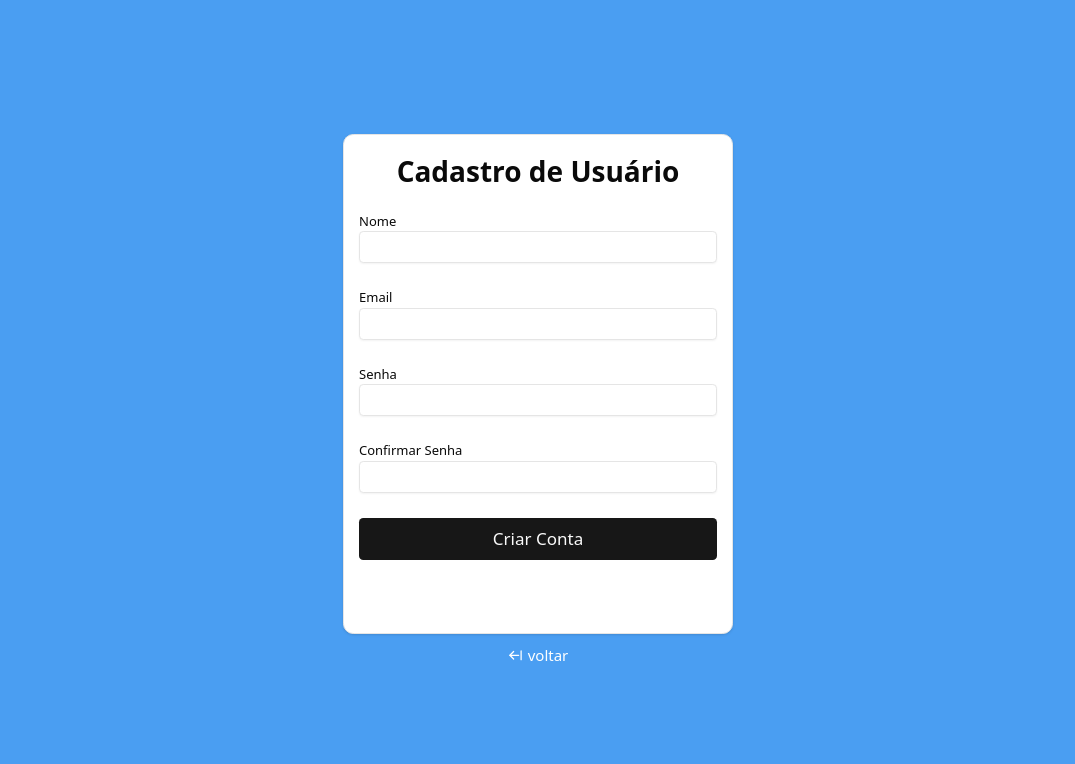
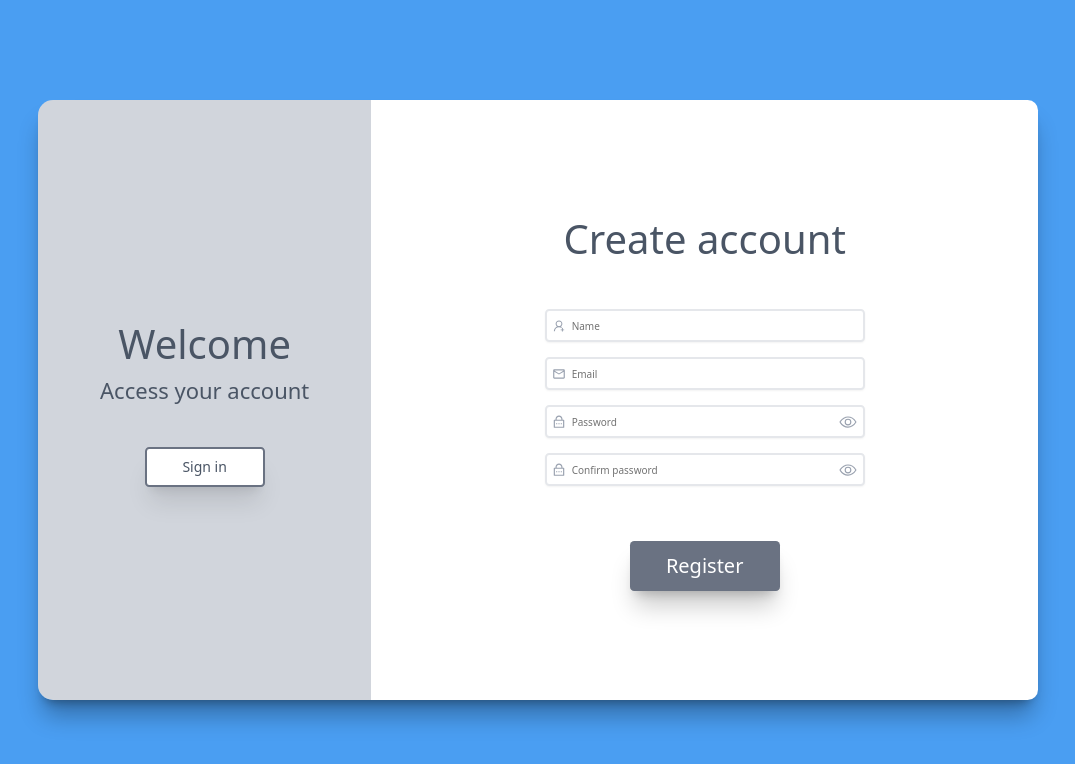
Before and after one commit to ThiagoPintodev2/pomodor-timer, a React (Vite) app: page /createaccount in a window 1280 px wide. Shown: the top 764 px of the page, without its empty margins (102-1177 px from the left). Built offline with nearby package versions, Linux system fonts and the light colour scheme.

Commit message:
added create Account page

```diff
--- a/src/App.tsx
+++ b/src/App.tsx
@@ -12,7 +12,6 @@ import CreateAccount from "./pages/createAccount/Index";
 
 function App() {
   const [titleTimer, setTitleTimer] = useState<string>("Pomodoro");
-  const [progress, setProgress] = useState<number>(0);
   const [themes, setThemes] = useState<ThemeInterface>({
     pomodoro: "#4a9ef2",
     shortBreak: "green",
@@ -20,10 +19,11 @@ function App() {
   });
   const [valuesInputTimer, setValuesInputTimer] = useState<ValueInput>({
     valueIntervalInput: 2,
-    pomodoroInput: 0.1,
+    pomodoroInput: 5,
     shortBreakInput: 0.1,
     longBreakInput: 0.1,
   });
+  const [progress, setProgress] = useState<number>(valuesInputTimer.pomodoroInput * 60);
 
   return (
     <>
--- a/src/assets/componentes/inputConfiguration/Index.tsx
+++ b/src/assets/componentes/inputConfiguration/Index.tsx
@@ -1,13 +1,19 @@
 import { Input } from "@/components/ui/input";
 import type { InputProps } from "./InputProps";
 
-function InputConfiguration({ className, label, placeholder, onChange}: InputProps) {
+function InputConfiguration({ type, icon, className, label, placeholder, iconPassword, onChange, onClick }: InputProps) {
   return (
     <div>
       <label className="text-[1.4rem] font-medium text-[gray]">
         {label}
-        <div>
-          <Input className={className} placeholder={placeholder} onChange={onChange} />
+        <div className={`relative w-full`}>
+          <span className={`absolute left-3 top-1/2 -translate-y-1/2 text-gray-400 pointer-events-none`}>
+            {icon}
+          </span>
+          <Input type={type} className={className} placeholder={placeholder} onChange={onChange} />
+          <button onClick={onClick}  className={`absolute right-3 top-1/2 -translate-y-1/2 text-gray-400 cursor-pointer`}>
+            {iconPassword}
+          </button>
         </div>
       </label>
     </div>
--- a/src/components/ui/input.tsx
+++ b/src/components/ui/input.tsx
@@ -8,7 +8,7 @@ function Input({ className, type, ...props }: React.ComponentProps<"input">) {
       type={type}
       data-slot="input"
       className={cn(
-        "file:text-foreground placeholder:text-muted-foreground selection:bg-primary selection:text-primary-foreground dark:bg-input/30 border-input h-9 w-full min-w-0 rounded-md border bg-transparent px-3 py-1 text-base shadow-xs transition-[color,box-shadow] outline-none file:inline-flex file:h-7 file:border-0 file:bg-transparent file:text-sm file:font-medium disabled:pointer-events-none disabled:cursor-not-allowed disabled:opacity-50 md:text-2xl",
+        "file:text-foreground placeholder:text-muted-foreground selection:bg-primary selection:text-primary-foreground dark:bg-input/30 border-input h-9 w-full min-w-0 rounded-md border bg-transparent px-3 py-1 text-base shadow-xs transition-[color,box-shadow] outline-none file:inline-flex file:h-7 file:border-0 file:bg-transparent file:text-sm file:font-medium disabled:pointer-events-none disabled:cursor-not-allowed disabled:opacity-50 ",
         "focus-visible:border-ring focus-visible:ring-ring/50 focus-visible:ring-[3px]",
         "aria-invalid:ring-destructive/20 dark:aria-invalid:ring-destructive/40 aria-invalid:border-destructive",
         className
--- a/src/components/ui/progress.tsx
+++ b/src/components/ui/progress.tsx
@@ -19,7 +19,7 @@ function Progress({
     >
       <ProgressPrimitive.Indicator
         data-slot="progress-indicator"
-        className="bg-[#FFF] h-full w-full flex-1 transition-all"
+        className="bg-[#FFF] h-[0.6rem] w-full flex-1 transition-all"
         style={{ transform: `translateX(-${100 - (value || 0)}%)` }}
       />
     </ProgressPrimitive.Root>
--- a/src/pages/createAccount/Index.tsx
+++ b/src/pages/createAccount/Index.tsx
@@ -1,106 +1,242 @@
-import { useForm } from "react-hook-form";
-import { z } from "zod";
-import { zodResolver } from "@hookform/resolvers/zod";
+import Btn from "@/assets/componentes/button/Index";
+import { useState } from "react";
+import type { InputValuesProps } from "./createAccountType";
+import { AiOutlineUserAdd } from "react-icons/ai";
+import { MdOutlineEmail } from "react-icons/md";
+import { RiLockPasswordLine } from "react-icons/ri";
+import { IoEyeOffOutline } from "react-icons/io5";
+import { IoEyeOutline } from "react-icons/io5";
+import InputConfiguration from "@/assets/componentes/inputConfiguration/Index";
+import { NavLink } from "react-router";
 
-import { Card, CardHeader, CardTitle, CardContent } from "@/components/ui/card";
-import { Input } from "@/components/ui/input";
-import { Label } from "@/components/ui/label";
-import { Button } from "@/components/ui/button";
-import { NavLink } from "react-router";
-import { LuArrowLeftFromLine } from "react-icons/lu";
+function CreateAccount() {
+  const [messagePassword, setMessagePassword] = useState<string | boolean>("");
+  const [changePasswordType, setChangePasswordType] =
+    useState<string>("password");
+  const [changeConfirmPasswordType, setChangeConfirmPasswordType] =
+    useState<string>("password");
+  const [inputValues, setInputValues] = useState<InputValuesProps>({
+    name: "",
+    email: "",
+    password: "",
+    password2: "",
+  });
+  const [inputsValidation, setInputsValidation] = useState<boolean>(false);
+  const [width, setWidth] = useState<number>(window.innerWidth);
 
-const schema = z
-  .object({
-    name: z.string().min(2, "Campo obrigatório"),
-    email: z.string().email("Campo obrigatório"),
-    password: z.string().min(6, "Senha deve ter no mínimo 6 caracteres"),
-    confirmPassword: z.string(),
-  })
-  .refine((data) => data.password === data.confirmPassword, {
-    message: "As senhas não coincidem",
-    path: ["confirmPassword"],
+  const handleSubmit = (e: { preventDefault: () => void }) => {
+    e.preventDefault();
+  };
+
+  const handleBtn = () => {
+    setInputsValidation(true);
+    if (inputValues.password === inputValues.password2) {
+      setMessagePassword(true);
+    } else {
+      return setMessagePassword("The passwords must be the same.");
+    }
+  };
+
+  const handlePassword = () => {
+    if (changePasswordType === "password") {
+      setChangePasswordType("text");
+    } else {
+      setChangePasswordType("password");
+    }
+  };
+  const handleConfirmPassword = () => {
+    if (changeConfirmPasswordType === "password") {
+      setChangeConfirmPasswordType("text");
+    } else {
+      setChangeConfirmPasswordType("password");
+    }
+  };
+
+  window.addEventListener("resize", () => {
+    setWidth(window.innerWidth);
   });
 
-type FormData = z.infer<typeof schema>;
-
-function CreateAccount() {
-  const {
-    register,
-    handleSubmit,
-    formState: { errors },
-  } = useForm<FormData>({
-    resolver: zodResolver(schema),
-  });
-
-  function onSubmit(data: FormData) {
-    console.log("Cadastro enviado:", data);
-  }
-
   return (
-    <div className="flex flex-col w-[100vw] h-[100vh] items-center justify-center">
-      <Card className="flex flex-col justify-baseline w-[39rem] h-[50rem] bg-white max-[410px]:w-[90vw] max-[320px]:h-[58vh]">
-        <CardHeader>
-          <CardTitle className="text-[2.8rem] text-center">
-            Cadastro de Usuário
-          </CardTitle>
-        </CardHeader>
-        <CardContent>
-          <form onSubmit={handleSubmit(onSubmit)} className="space-y-10">
-            <div className="space-y-0">
-              <Label className="text-[1.3rem]">Nome</Label>
-              <Input className="h-[3.2rem]" {...register("name")} />
-              {errors.name && (
-                <p className="text-sm text-red-500 ">{errors.name.message}</p>
-              )}
+    <div>
+      <div
+        className={`flex absolute inset-0 m-auto
+          w-[100rem] h-[60rem] items-center shadow-xl/30 rounded-3xl
+          max-[1030px]:w-[90vw]`}
+      >
+        {width >= 660 && (
+          <div
+            className={`flex flex-col w-[50vw] bg-gray-300 h-[100%]
+            justify-center items-center rounded-l-3xl`}
+          >
+            <p
+              className={`text-[4rem] text-gray-600 max-[730px]:text-[3rem] max-[730px]:font-bold`}
+            >
+              Welcome
+            </p>
+            <p
+              className={`text-[2.2rem] mb-[4rem] text-gray-600 text-center max-[730px]:text-[2.0rem]`}
+            >
+              Access your account
+            </p>
+            <NavLink to="/signin">
+              <Btn
+                className={`w-[12rem] h-[4rem] text-[1.4rem] cursor-pointer
+             text-gray-600 border-2 hover:bg-gray-200 border-gray-500 shadow-xl max-[730px]:w-[12vw]`}
+                value="Sign in"
+              />
+            </NavLink>
+          </div>
+        )}
+        <div
+          className={`flex flex-col w-[100vw] bg-[#FFF] h-[100%]
+            justify-center items-center gap-[4rem] rounded-r-xl max-[660px]:rounded-l-xl`}
+        >
+          {width <= 660 && (
+            <div
+              className={`flex flex-col w-[50vw] h-[100%]
+            justify-center items-center rounded-l-3xl max-[660px]:mb-[-6rem]`}
+            >
+              <p
+                className={`text-[4rem] text-gray-600 max-[730px]:text-[3rem] max-[730px]:font-bold`}
+              >
+                Welcome
+              </p>
+              <p
+                className={`text-[2.2rem] mb-[1rem] text-gray-600 text-center max-[730px]:text-[2.0rem]`}
+              >
+                Access your account OR
+              </p>
+              <NavLink to="/signin">
+                <Btn
+                  className={`w-[19vw] h-[4rem] text-[1.4rem] cursor-pointer
+                   text-gray-600 border-2 hover:bg-gray-200
+                   border-gray-500 shadow-xl`}
+                  value="Sign in"
+                />
+              </NavLink>
             </div>
-            <div className="space-y-0">
-              <Label className="text-[1.3rem]">Email</Label>
-              <Input
-                className="h-[3.2rem]"
-                type="email"
-                {...register("email")}
+          )}
+          <p className={`text-[4rem] text-gray-600 max-[400px]:text-5xl`}>Create account</p>
+          <form
+            onSubmit={handleSubmit}
+            action=""
+            className={`flex flex-col justify-center items-center gap-6
+              max-[660px]:mb-[3rem] max-[660px]:mt-[-3rem]`}
+          >
+            <div>
+              <InputConfiguration
+                icon={<AiOutlineUserAdd />}
+                className={`
+                    w-[32rem] h-[3.3rem] pl-10 border-2 rounded-md max-[400px]:w-[80vw]
+                    ${
+                      inputValues.name === "" && inputsValidation === true
+                        ? "border-red-500"
+                        : "border-gray-200"
+                    }
+                  `}
+                placeholder={"Name"}
+                onChange={(e) =>
+                  setInputValues({ ...inputValues, name: e.target.value })
+                }
               />
-              {errors.email && (
-                <p className="text-sm text-red-500">{errors.email.message}</p>
-              )}
-            </div>
-            <div className="space-y-0">
-              <Label className="text-[1.3rem]">Senha</Label>
-              <Input
-                className="h-[3.2rem]"
-                type="password"
-                {...register("password")}
-              />
-              {errors.password && (
-                <p className="text-sm text-red-500">
-                  {errors.password.message}
+              {inputValues.name === "" && inputsValidation === true && (
+                <p className={`text-red-600 text-[1.2rem]`}>
+                  write a valid name
                 </p>
               )}
             </div>
-            <div className="space-y-0">
-              <Label className="text-[1.3rem]">Confirmar Senha</Label>
-              <Input
-                className="h-[3.2rem]"
-                type="password"
-                {...register("confirmPassword")}
+            <div>
+              <InputConfiguration
+                icon={<MdOutlineEmail />}
+                className={`
+                    w-[32rem] h-[3.3rem] pl-10 border-2 rounded-md max-[400px]:w-[80vw]
+                    ${
+                      inputValues.email === "" && inputsValidation === true
+                        ? "border-red-500"
+                        : "border-gray-200"
+                    }
+                  `}
+                placeholder={"Email"}
+                onChange={(e) =>
+                  setInputValues({ ...inputValues, email: e.target.value })
+                }
               />
-              {errors.confirmPassword && (
-                <p className="text-sm text-red-500">
-                  {errors.confirmPassword.message}
+              {inputValues.email === "" && inputsValidation === true && (
+                <p className={`text-red-600 text-[1.2rem]`}>
+                  write a valid email
                 </p>
               )}
             </div>
-            <Button type="submit" className="w-full h-[4.2rem] text-[1.7rem]">
-              Criar Conta
-            </Button>
+            <div>
+              <InputConfiguration
+                icon={<RiLockPasswordLine />}
+                className={`
+                    w-[32rem] h-[3.3rem] pl-10 border-2 rounded-md max-[400px]:w-[80vw]
+                    ${
+                      inputValues.password === "" && inputsValidation === true
+                        ? "border-red-500"
+                        : "border-gray-200"
+                    }
+                  `}
+                onChange={(e) =>
+                  setInputValues({ ...inputValues, password: e.target.value })
+                }
+                type={changePasswordType}
+                placeholder={"Password"}
+                iconPassword={
+                  changePasswordType === "password" ? (
+                    <IoEyeOutline size={18} />
+                  ) : (
+                    <IoEyeOffOutline size={18} />
+                  )
+                }
+                onClick={handlePassword}
+              />
+              {inputValues.password === "" && inputsValidation === true && (
+                <p className={`text-red-600 text-[1.2rem]`}>
+                  write a valid password
+                </p>
+              )}
+            </div>
+            <div>
+              <InputConfiguration
+                icon={<RiLockPasswordLine />}
+                className={`
+                    w-[32rem] h-[3.3rem] pl-10 border-2 rounded-md max-[400px]:w-[80vw]
+                    ${
+                      inputValues.password2 === "" && inputsValidation === true
+                        ? "border-red-500"
+                        : "border-gray-200"
+                    }
+                  `}
+                onChange={(e) =>
+                  setInputValues({ ...inputValues, password2: e.target.value })
+                }
+                type={changeConfirmPasswordType}
+                placeholder="Confirm password"
+                iconPassword={
+                  changeConfirmPasswordType === "password" ? (
+                    <IoEyeOutline size={18} />
+                  ) : (
+                    <IoEyeOffOutline size={18} />
+                  )
+                }
+                onClick={handleConfirmPassword}
+              />
+              {messagePassword && (
+                <p className={`text-red-600 text-[1.2rem]`}>
+                  {messagePassword}
+                </p>
+              )}
+            </div>
+            <Btn
+              onClick={handleBtn}
+              className={`w-[15rem] text-[2rem] mt-[4rem] h-[5rem] cursor-pointer
+                hover:bg-gray-400 bg-gray-500 text-[#FFF] shadow-xl/20 border-0`}
+              value="Register"
+            />
           </form>
-        </CardContent>
-      </Card>
-      <div className="mt-[1rem]">
-        <NavLink className="flex gap-2 text-[1.5rem] text-white" to="/">
-          <LuArrowLeftFromLine />
-          <p>voltar</p>
-        </NavLink>
+        </div>
       </div>
     </div>
   );
--- /dev/null
+++ b/src/pages/createAccount/createAccountType.ts
@@ -0,0 +1,6 @@
+export type InputValuesProps = {
+    name: string | boolean,
+    email: string | boolean,
+    password: string | boolean,
+    password2: string | boolean,
+}
```
Also changed, not shown: src/assets/componentes/inputConfiguration/InputProps.ts (+6 -2 lines), src/assets/componentes/timer/Index.tsx (+4 -3 lines).
